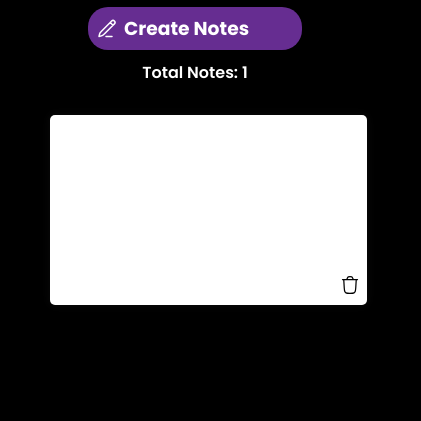
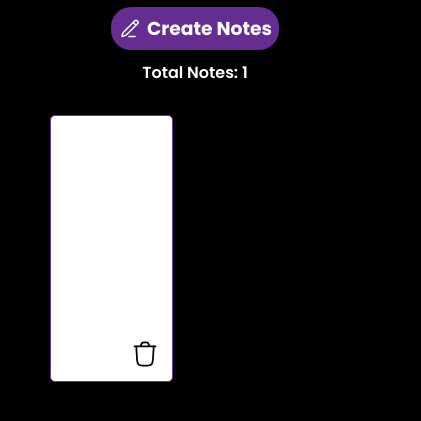
Before and after one commit to Dikshant182006/notes-app, a plain HTML site: page index.html in a window 390 px wide. Both pictures are taken after a click on the element "Create Notes". Shown: the part 101-522 px from the top of the page, 421 px wide, since content can reach past the window. Drawn offline with Linux system fonts and the light colour scheme.

Commit message:
Update UI image and styling for notes

```diff
--- a/style.css
+++ b/style.css
@@ -41,19 +41,24 @@
   filter: invert(1);
 }
 
+.media{
+    display: flex;
+    flex-direction: column;
+    align-items: center;
+}
+
 ul li p {
     background-color: white;
     color: black;
-  min-height: 150px;
-  width: min(400px, 90vw);
-  padding: 10px;
+    min-height: 30vh;
+    min-width: 28vw;
+    padding: 6px;
     margin-top: 20px;
     border-radius: 5px;
-  padding-bottom: 30px;
     border: none;
     outline: none;
     font-weight: 500;
-  box-shadow: 0 0 10px rgba(255,255,255,0.05);
+    border: 1px solid rebeccapurple;
 }
 
 ul li p {
@@ -71,48 +76,37 @@
   flex-wrap: wrap;
 }
 
-.box ul li img {
+.box ul li img{
     position: absolute;
     right: 10px;
     bottom: 10px;
-  width: 20px;
-  height: 20px;
+    width: 28px;
+    padding: 4px;
     cursor: pointer;
-  z-index: 2;
+}
+
+.box ul li .deletebtn:hover {
+  color: #ff4d4d;
+  background: rgba(255, 77, 77, 0.1);
+}
+
+.box ul li .deletebtn svg {
+  width: 100%;
+  height: 100%;
 }
 
 .box ul li {
   list-style: none;
   position: relative;
   width: fit-content;
+  min-height: 180px;
 }
 
 #m-1 {
   padding: 10px;
 }
 
-@media screen and (max-width: 1024px) {
-  #second {
-    width: 90%;
-  }
-
-  ul li p {
-    max-width: 80%;
-  }
-
-  .media {
-    display: flex;
-    flex-direction: column;
-    align-items: center;
-  }
-
-  .box ul li img {
-    left: 290px;
-  }
-}
-
 /* Dark Slidebar */
-
 ::-webkit-scrollbar {
   width: 10px;
 }
```
Also changed, not shown: img.svg/UI.png. Lines whose indentation alone changed are shown as unchanged.
